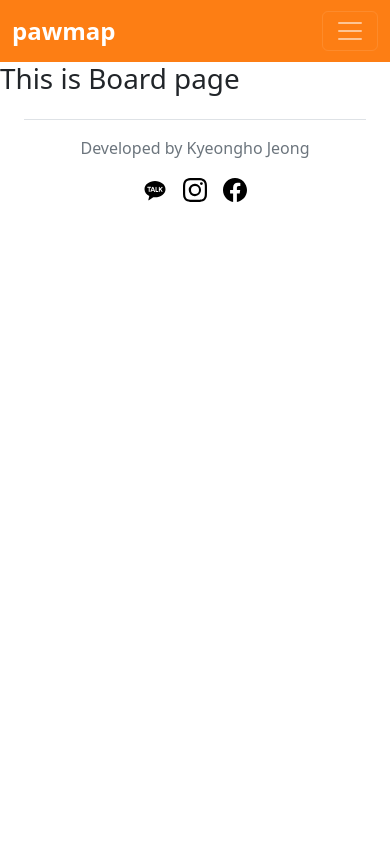
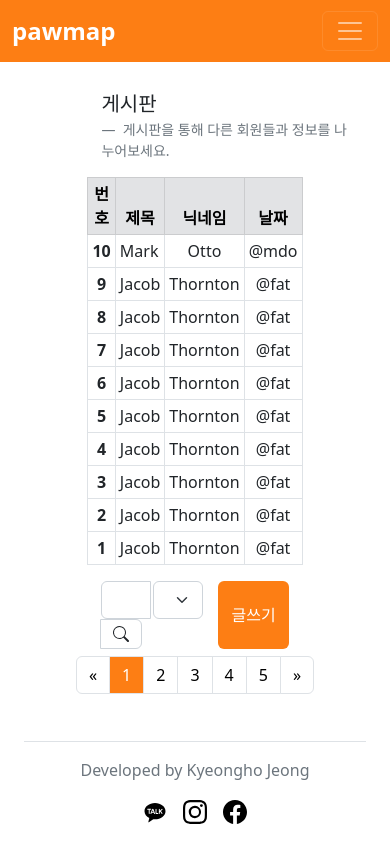
Before and after one commit to KyeonghoJeong/pawmap_front-end, a Vue app: page /board in a window 390 px wide. Built offline with nearby package versions, Linux system fonts and the light colour scheme.

Commit message:
Added Board

```diff
--- a/src/views/BoardView.vue
+++ b/src/views/BoardView.vue
@@ -1,3 +1,222 @@
 <template>
-    <h1>This is Board page</h1>
+    <div class="custom-writing">
+        <div class="div-writing-title">
+            <figure>
+                <blockquote class="blockquote">
+                    <p>게시판</p>
+                </blockquote>
+                <figcaption class="blockquote-footer">
+                    게시판을 통해 다른 회원들과 정보를 나누어보세요.
+                </figcaption>
+            </figure>
+        </div>
+        <div class="div-table">
+            <table class="table table-hover table-bordered table-sm custom-table">
+            <thead class="table-secondary">
+                <tr>
+                    <th scope="col" class="writing-num">번호</th>
+                    <th scope="col" class="writing-title">제목</th>
+                    <th scope="col" class="writing-nickname">닉네임</th>
+                    <th scope="col" class="writing-date">날짜</th>
+                </tr>
+            </thead>
+            <tbody>
+                <tr>
+                    <th scope="row" class="num-in-board">10</th>
+                    <td>Mark</td>
+                    <td class="nickname-in-board">Otto</td>
+                    <td class="date-in-board">@mdo</td>
+                </tr>
+                <tr>
+                    <th scope="row" class="num-in-board">9</th>
+                    <td>Jacob</td>
+                    <td class="nickname-in-board">Thornton</td>
+                    <td class="date-in-board">@fat</td>
+                </tr>
+                <tr>
+                    <th scope="row" class="num-in-board">8</th>
+                    <td>Jacob</td>
+                    <td class="nickname-in-board">Thornton</td>
+                    <td class="date-in-board">@fat</td>
+                </tr>
+                <tr>
+                    <th scope="row" class="num-in-board">7</th>
+                    <td>Jacob</td>
+                    <td class="nickname-in-board">Thornton</td>
+                    <td class="date-in-board">@fat</td>
+                </tr>
+                <tr>
+                    <th scope="row" class="num-in-board">6</th>
+                    <td>Jacob</td>
+                    <td class="nickname-in-board">Thornton</td>
+                    <td class="date-in-board">@fat</td>
+                </tr>
+                <tr>
+                    <th scope="row" class="num-in-board">5</th>
+                    <td>Jacob</td>
+                    <td class="nickname-in-board">Thornton</td>
+                    <td class="date-in-board">@fat</td>
+                </tr>
+                <tr>
+                    <th scope="row" class="num-in-board">4</th>
+                    <td>Jacob</td>
+                    <td class="nickname-in-board">Thornton</td>
+                    <td class="date-in-board">@fat</td>
+                </tr>
+                <tr>
+                    <th scope="row" class="num-in-board">3</th>
+                    <td>Jacob</td>
+                    <td class="nickname-in-board">Thornton</td>
+                    <td class="date-in-board">@fat</td>
+                </tr>
+                <tr>
+                    <th scope="row" class="num-in-board">2</th>
+                    <td>Jacob</td>
+                    <td class="nickname-in-board">Thornton</td>
+                    <td class="date-in-board">@fat</td>
+                </tr>
+                <tr>
+                    <th scope="row" class="num-in-board">1</th>
+                    <td>Jacob</td>
+                    <td class="nickname-in-board">Thornton</td>
+                    <td class="date-in-board">@fat</td>
+                </tr>
+            </tbody>
+            </table>
+        </div>
+        <div class="div-board-bottom">
+            <div class="div-board-bottom-search">
+                <form>
+                    <div class="input-group">
+                        <input type="text" class="form-control" aria-label="keyword" aria-describedby="basic-addon1">
+                        <span class="input-group-text" id="basic-addon1"  style="background-color:white">
+                            <svg xmlns="http://www.w3.org/2000/svg" width="16" height="16" fill="currentColor" class="bi bi-search" viewBox="0 0 16 16">
+                                <path d="M11.742 10.344a6.5 6.5 0 1 0-1.397 1.398h-.001c.03.04.062.078.098.115l3.85 3.85a1 1 0 0 0 1.415-1.414l-3.85-3.85a1.007 1.007 0 0 0-.115-.1zM12 6.5a5.5 5.5 0 1 1-11 0 5.5 5.5 0 0 1 11 0z"/>
+                            </svg>
+                        </span>
+                    </div>
+                </form>
+            </div>
+            <div class="div-board-bottom-category">
+                <select class="form-select" aria-label="Default select example">
+                    <option value="1">제목</option>
+                    <option value="2">내용</option>
+                    <option value="3">닉네임</option>
+                </select>
+            </div>
+            <div class="div-board-bottom-btn">
+                <button type="button" class="btn btn-writing">글쓰기</button>
+            </div>
+        </div>
+        <div class="writing-paging">
+            <nav aria-label="Page navigation example">
+            <ul class="pagination">
+                <li class="page-item">
+                    <a class="page-link" href="#" aria-label="Previous">
+                        <span aria-hidden="true">&laquo;</span>
+                    </a>
+                    </li>
+                    <li class="page-item active"><a class="page-link" href="#">1</a></li>
+                    <li class="page-item"><a class="page-link" href="#">2</a></li>
+                    <li class="page-item"><a class="page-link" href="#">3</a></li>
+                    <li class="page-item"><a class="page-link" href="#">4</a></li>
+                    <li class="page-item"><a class="page-link" href="#">5</a></li>
+                    <li class="page-item">
+                    <a class="page-link" href="#" aria-label="Next">
+                        <span aria-hidden="true">&raquo;</span>
+                    </a>
+                </li>
+            </ul>
+            </nav>
+        </div>
+    </div>
 </template>
+
+<script>
+export default {
+
+}
+</script>
+
+
+<style>
+    .custom-writing{
+        padding-top: 7%;
+        padding-left: 10%;
+        padding-right: 10%;
+        padding-bottom: 2%;
+        display: flex;
+        flex-direction: column;
+    }
+    .div-table{
+        width: 100%;
+        display: flex;
+        flex-direction: column;
+        align-items: center;
+    }
+    .custom-table{
+        width: 60%;
+    }
+    .div-writing-title{
+        padding-left: 20%;
+    }
+    .div-board-bottom{
+        display:flex;
+        padding-left: 20%;
+        margin-bottom: 2%;
+    }
+    .div-board-bottom-search{
+        width: 20%;
+        margin-right: 1%;
+    }
+    .div-board-bottom-category{
+        width: 10%;
+    }
+    .div-board-bottom-btn{
+        width: 70%;
+        padding-right: 25%;
+        display: flex;
+        flex-direction: row-reverse;
+    }
+    .btn-writing{
+        background-color: #fd7e14;
+        color: white;
+    }
+    .writing-num{
+        width: 15;
+        text-align: center;
+    }
+    .writing-title{
+        width: 55%;
+        text-align: center;
+    }
+    .writing-nickname{
+        width: 15;
+        text-align: center;
+    }
+    .writing-date{
+        width: 15;
+        text-align: center;
+    }
+    .num-in-board{
+        text-align: center;
+    }
+    .date-in-board{
+        text-align: center;
+    }
+    .nickname-in-board{
+        text-align: center;
+    }
+    .writing-paging{
+        display: flex;
+        flex-direction: column;
+        align-items: center;
+    }
+    .page-link{
+        color: black;
+    }
+    .pagination .page-item.active .page-link {
+        background-color: #fd7e14;
+        border-color: rgb(225, 228, 232);
+    }
+</style>
--- a/src/views/MapView.vue
+++ b/src/views/MapView.vue
@@ -2,7 +2,7 @@
 <div>
     <div class="div-search-and-select">
         <div class="div-search-in-map">
-            <form class="container search-in-map">
+            <form class="search-in-map">
                 <div class="input-group">
                     <span class="input-group-text" id="basic-addon1"  style="background-color:white">
                         <svg xmlns="http://www.w3.org/2000/svg" width="16" height="16" fill="currentColor" class="bi bi-search" viewBox="0 0 16 16">
@@ -48,6 +48,7 @@
                     <h6 class="card-subtitle mb-2 text-muted">카테고리</h6>
                     <p class="card-text">주소</p>
                     <a href="#" class="card-link">자세히보기</a>
+                    <a href="#" class="card-link">관심목록 추가</a>
                 </div>
             </div>
         </div>
@@ -109,6 +110,8 @@ export default {
     .search-in-map{
         margin-top: 3%;
         margin-bottom: 3%;
+        margin-left: 3%;
+        margin-right: 3%;
     }
     .div-select-in-map{
         border-style: solid;
@@ -152,4 +155,73 @@ export default {
         width: 100%;
         height: 100%;
     }
+    @media screen and (max-width: 992px){
+        .div-search-and-select{
+            display: flex;
+            flex-direction: column;
+            width: 100%;
+        }
+        .div-search-in-map{
+            border-style: solid;
+            border-width: 1px;
+            border-color: rgb(219, 219, 219);
+            width: 100%;
+            display: flex;
+            align-items: center;
+        }
+        .search-in-map{
+            width: 100%;
+            margin-top: 2%;
+            margin-bottom: 2%;
+            margin-left: 1.5%;
+            margin-right: 1.5%;
+        }
+        .div-select-in-map{
+            border-style: solid;
+            border-width: 1px;
+            border-color: rgb(219, 219, 219);
+            width: 100%;
+            display: flex;
+            flex-direction: column;
+            align-items: center;
+            padding-top: 2%;
+            padding-left: 2%;
+            padding-right: 1%;
+        }
+        .select-in-map{
+            height: 50%;
+            width: 100%;
+            margin-bottom: 2%;
+        }
+        .div-list-and-map{
+            display: flex;
+            flex-direction: column;
+            height: 65vh;
+        }
+        .div-list{
+            border-style: solid;
+            border-width: 1px;
+            border-color: rgb(219, 219, 219);
+            width: 100%;
+            height: 50vh;
+        }
+        .card-in-list{
+            width: 100%;
+            border-width: 1px;
+            border-color: rgb(219, 219, 219);
+            border-top-color: white;
+            border-right-color: white;
+        }
+        .div-map{
+            border-style: solid;
+            border-width: 1px;
+            border-color: rgb(219, 219, 219);
+            width: 100%;
+            height: 100%;
+        }
+        #map{
+            width: 100%;
+            height: 100%;
+        }
+    }
 </style>
```
Also changed, not shown: src/views/WritingView.vue (added).
